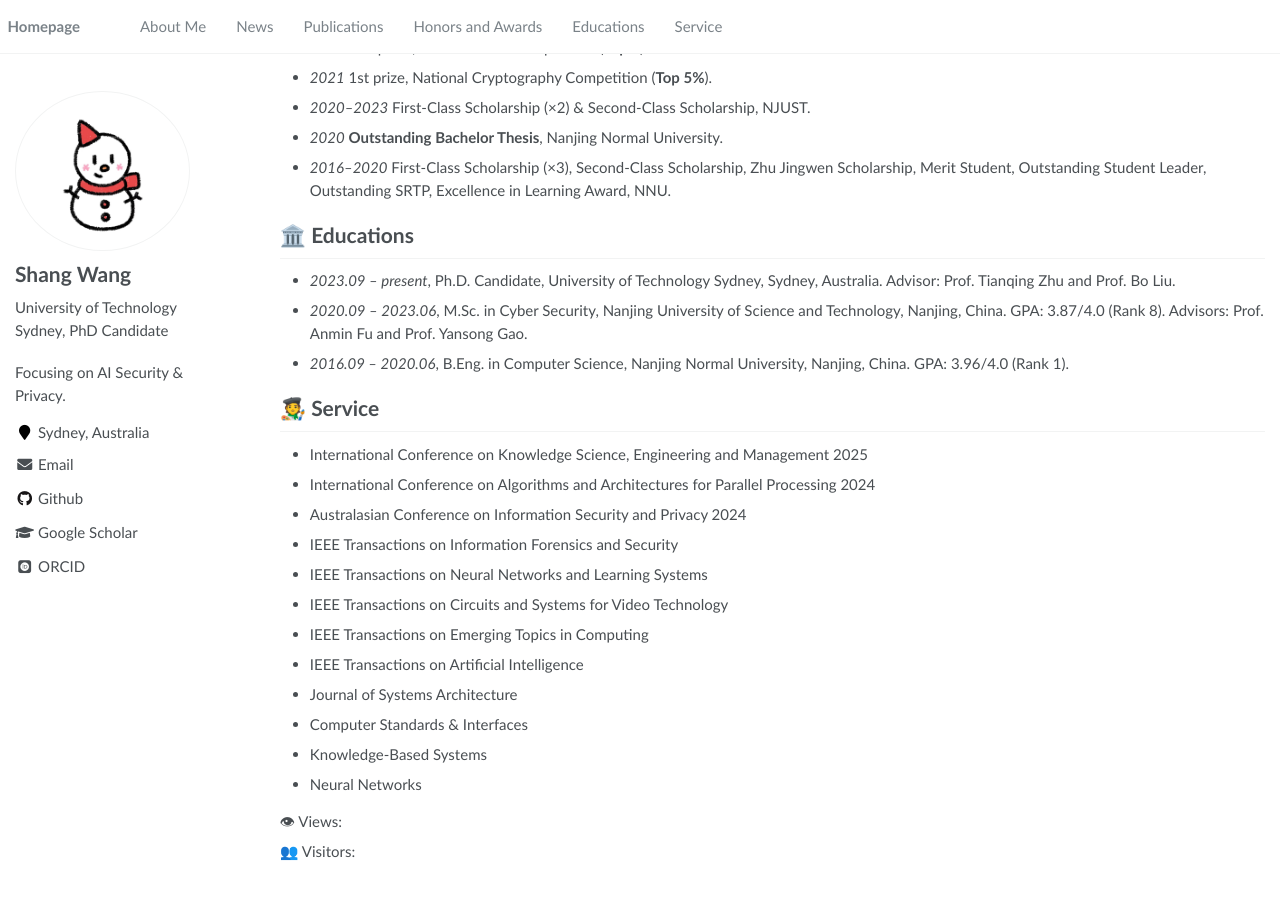
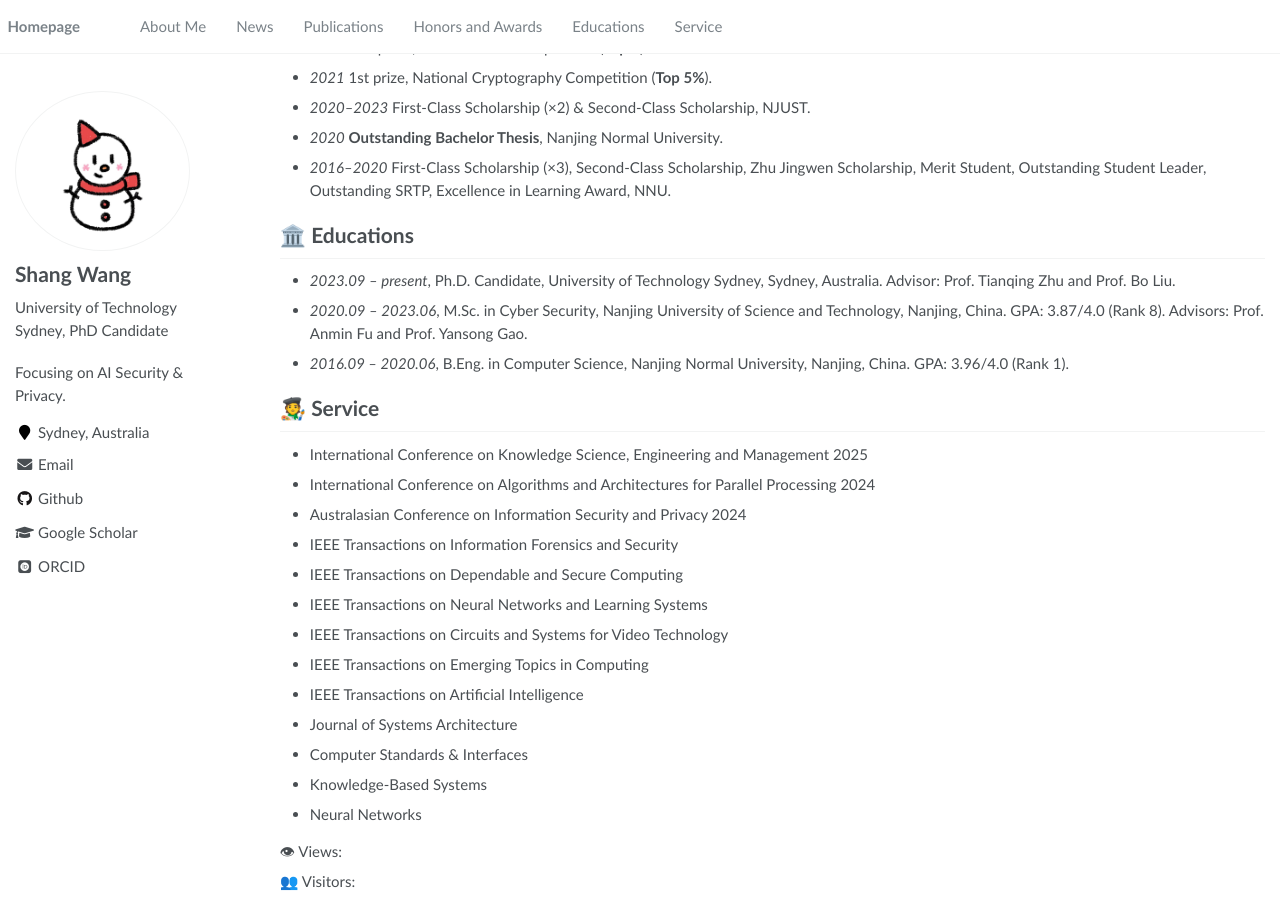
Before and after one commit to shihe98/shihe98.github.io, a Jekyll site: the page built from _pages/about.md, in a window 1280 px wide and 900 px high, scrolled down 3560 px. Built offline with Jekyll 4.4.1, drawn with Linux system fonts in a browser that asks for light colours; some web fonts are replaced; comment, search, counter and statistics services are not loaded; before the commit the page ends 4430 px from its top, so only the background shows below that.

Commit message:
Update about.md

```diff
--- a/_pages/about.md
+++ b/_pages/about.md
@@ -165,6 +165,7 @@ CASSOCK: Viable Backdoor Attacks against DNN in The Wall of Source-Specific Back
 - International Conference on Algorithms and Architectures for Parallel Processing 2024
 - Australasian Conference on Information Security and Privacy 2024
 - IEEE Transactions on Information Forensics and Security
+- IEEE Transactions on Dependable and Secure Computing
 - IEEE Transactions on Neural Networks and Learning Systems
 - IEEE Transactions on Circuits and Systems for Video Technology
 - IEEE Transactions on Emerging Topics in Computing
```
